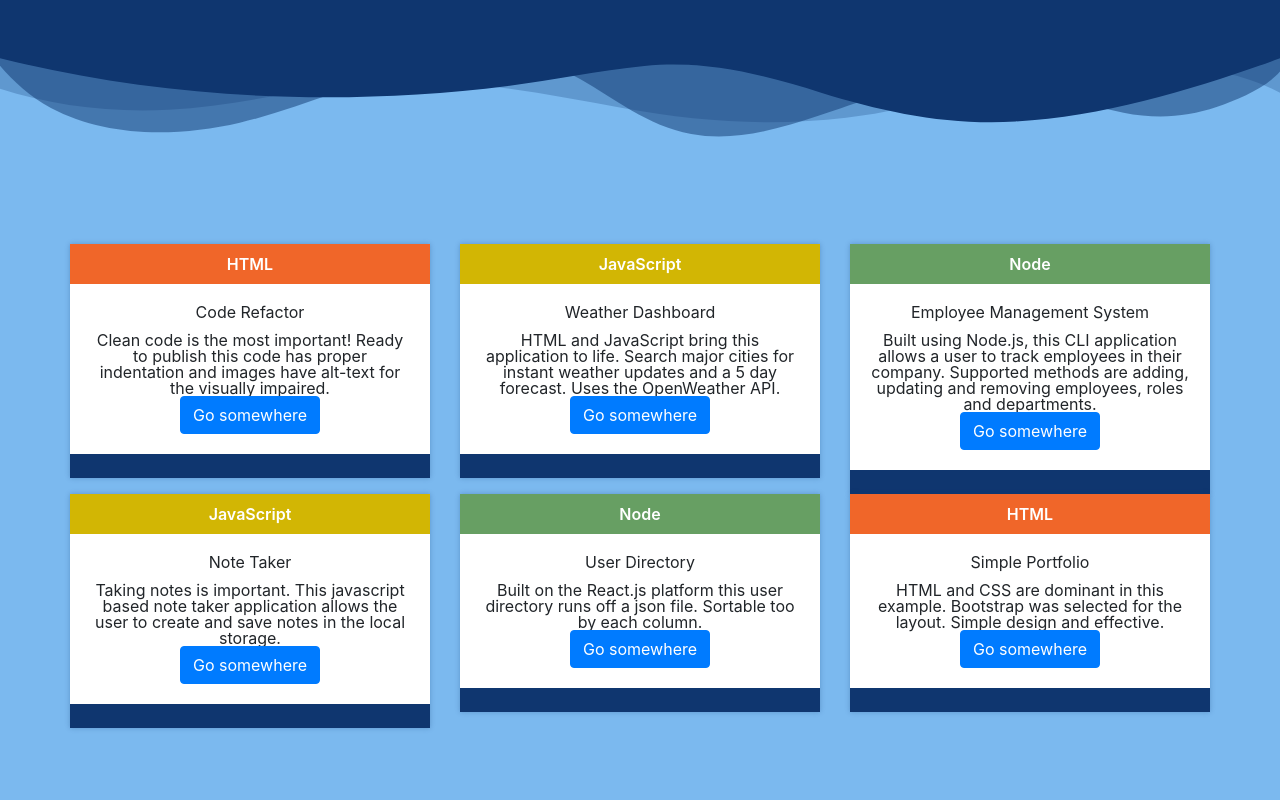
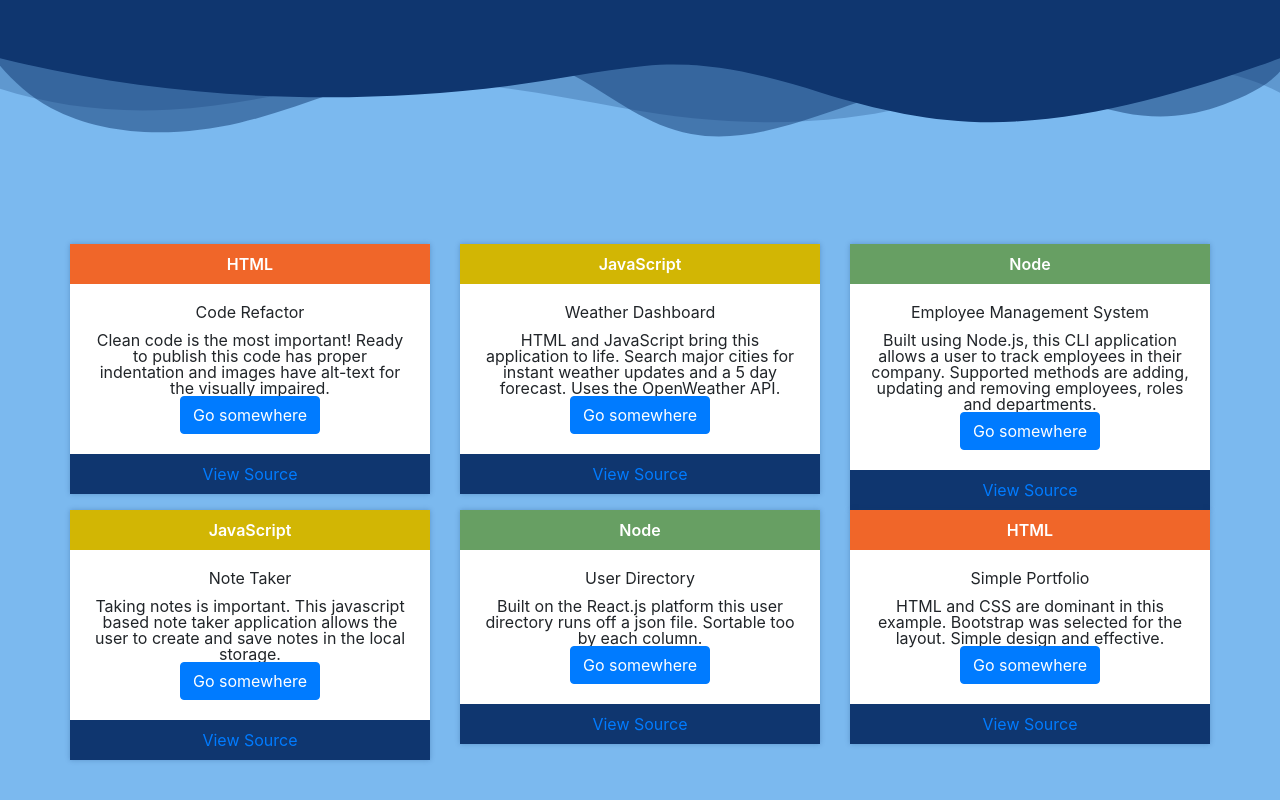
Before and after one commit to efolenta/20-react-portfolio, a React (Create React App) app: page / in a window 1280 px wide. Shown: the part 444-1244 px from the top of the page. Built offline with nearby package versions, Linux system fonts and the light colour scheme.

Commit message:
added props for body

```diff
--- a/src/components/Project/index.js
+++ b/src/components/Project/index.js
@@ -12,8 +12,8 @@ function Project(props) {
                     <p className="card-text">{props.body}</p>
                     <a href="/" className="btn btn-primary">Go somewhere</a>
                 </div>
-                <div className="card-footer">
-                    {props.footer}
+                <div className="card-footer" id="github-url">
+                    <p><a href={props.url}>View Source</a></p>
                 </div>
             </div>
         </>
```
